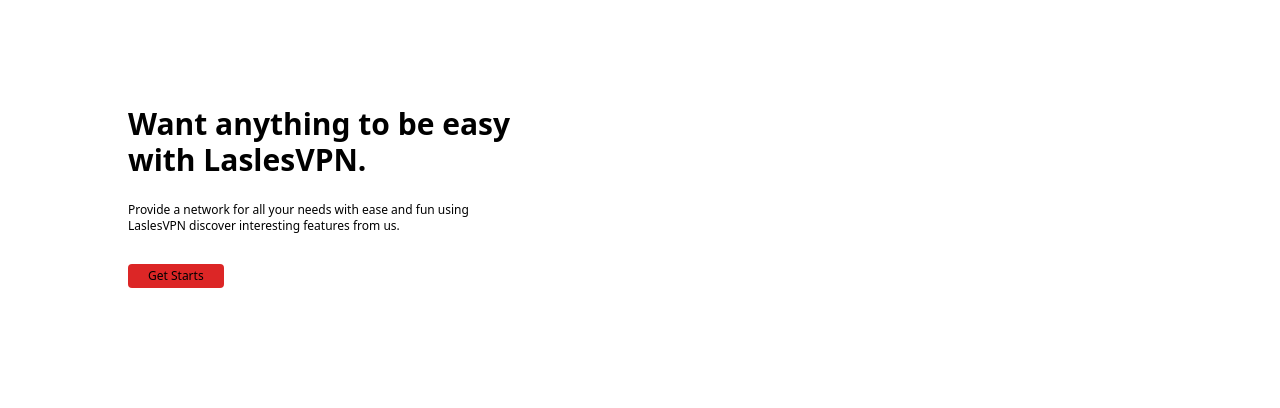
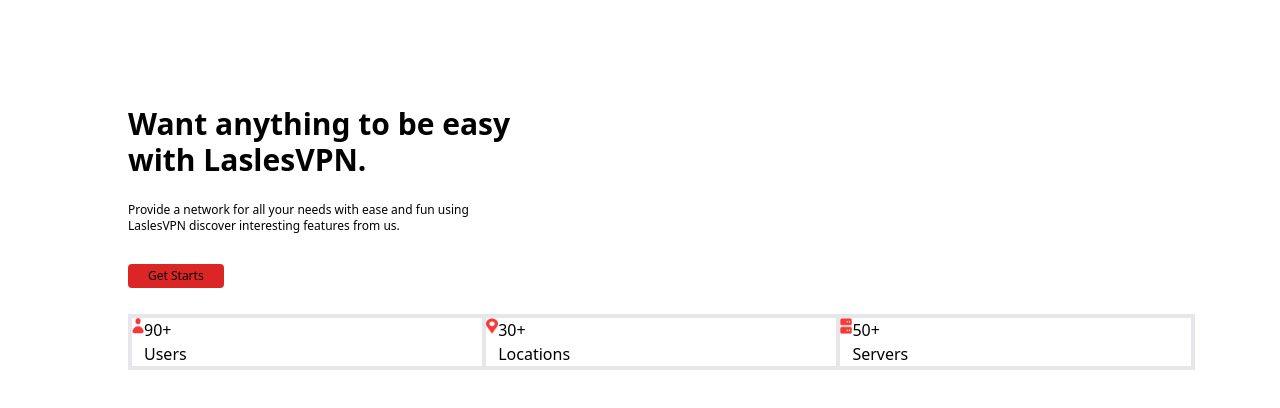
Before and after one commit to haroldmud/figma-clone-tailwind, a website: page index.html in a window 1280 px wide. Shown: the part 66-474 px from the top of the page. Drawn offline with nearby package versions, Linux system fonts and the light colour scheme.

Commit message:
used flexbox in tailwind

```diff
--- a/index.html
+++ b/index.html
@@ -38,6 +38,29 @@
             <img class="mt-32 ml-52 w-3/2 h-52" src="./images/student.png" alt="">
           </div>
         </div>
+        <div class=" ml-32 w-5/6 border-2 flex  place-content-between">
+          <div class="flex space-content-around border-2 w-3/4 ">
+            <img class="w-3 h-4 " src="./icons/user.png" alt="user">
+            <div>
+              <h2>90+</h2>
+              <p>Users</p>
+            </div>
+          </div>
+          <div class="border-l-red-500 flex space-content-around border-2 w-3/4 ">
+            <img class="w-3 h-4 " src="./icons/location.png" alt="location">
+            <div>
+              <h2>30+</h2>
+              <p>Locations</p>
+            </div>
+          </div>
+          <div class="flex space-content-around border-2 w-3/4 ">
+            <img class="w-3 h-4 " src="./icons/books.png" alt="book">
+            <div>
+              <h2>50+</h2>
+              <p>Servers</p>
+            </div>
+          </div>
+        </div>
     </section>
 </body>
 </html>
```
Also changed, not shown: icons/books.png (added), icons/location.png (added), icons/user.png (added).
